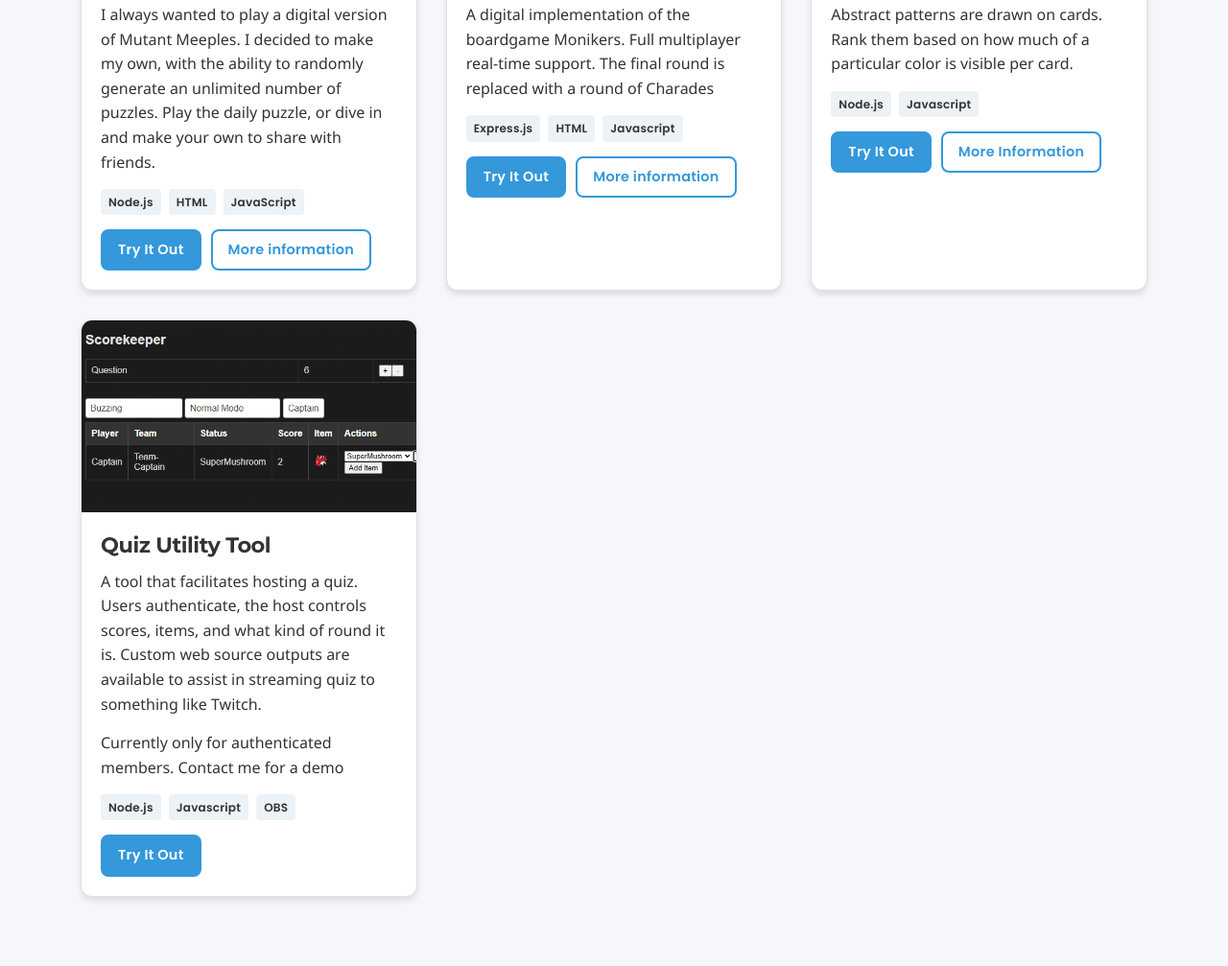
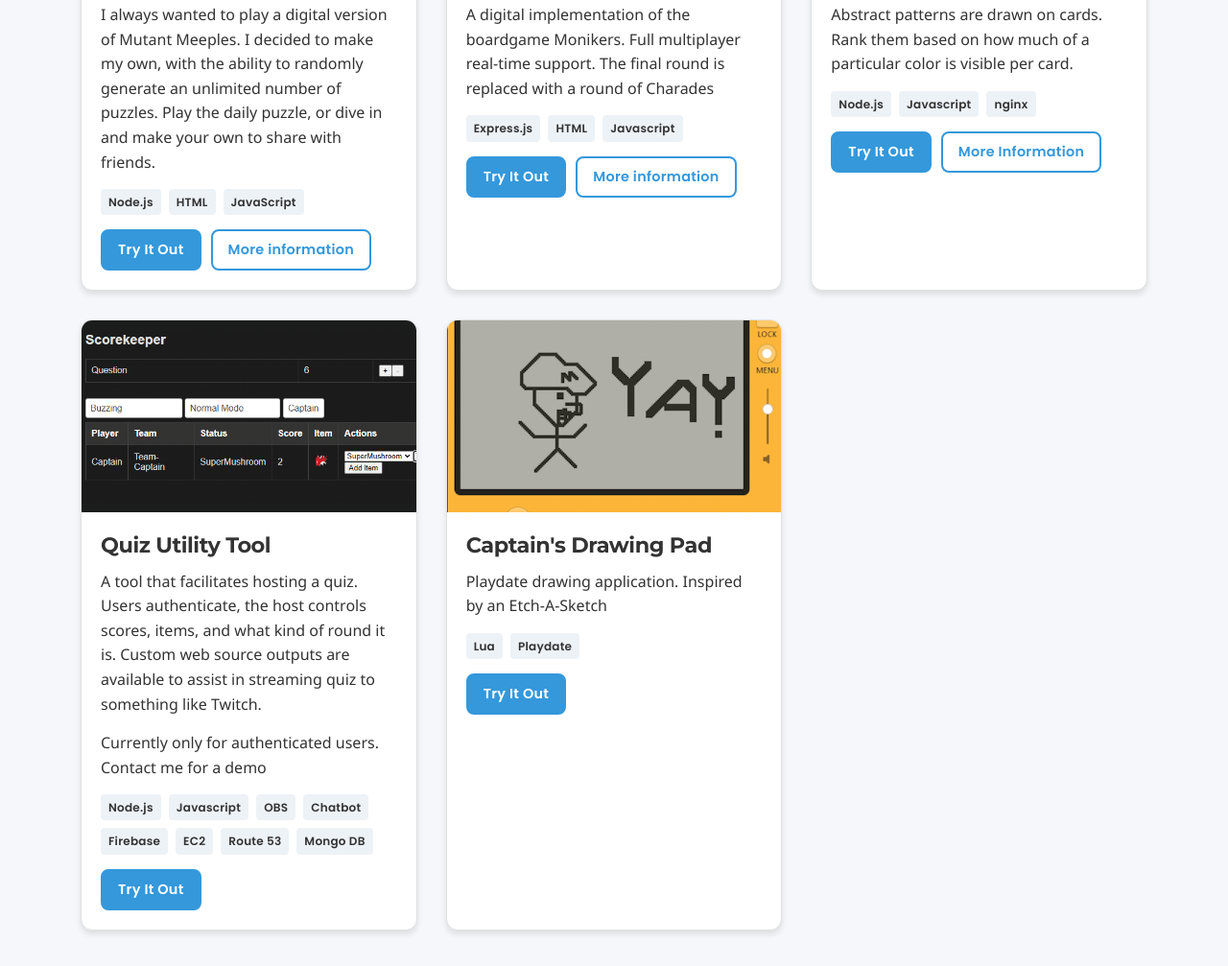
Before and after one commit to kindaworking/portfolio, a website: page public/index.html in a window 1280 px wide. Shown: the part 793-1800 px from the top of the page at 96% size. Drawn offline with Linux system fonts and the light colour scheme.

Commit message:
adding captains drawing pad

```diff
--- a/public/index.html
+++ b/public/index.html
@@ -37,6 +37,7 @@
     <div class="container">
       <h2>Projects</h2>
       <div class="projects-grid">
+
         <!-- Project 1 -->
         <div class="project-card">
           <div class="project-image">
@@ -88,6 +89,7 @@
             <div class="tech-tags">
               <span>Node.js</span>
               <span>Javascript</span>
+              <span>nginx</span>
             </div>
             <div class="project-links">
               <a href="https://colorascension.captainsprojects.com/" class="btn-small">Try It Out</a>
@@ -104,18 +106,41 @@
           <div class="project-info">
             <h3>Quiz Utility Tool</h3>
             <p>A tool that facilitates hosting a quiz. Users authenticate, the host controls scores, items, and what kind of round it is. Custom web source outputs are available to assist in streaming quiz to something like Twitch.</p>
-            <p>Currently only for authenticated members. Contact me for a demo</p>
+            <p>Currently only for authenticated users. Contact me for a demo</p>
             <div class="tech-tags">
               <span>Node.js</span>
               <span>Javascript</span>
               <span>OBS</span>
+              <span>Chatbot</span>
+              <span>Firebase</span>
+              <span>EC2</span>
+              <span>Route 53</span>
+              <span>Mongo DB</span>
             </div>
             <div class="project-links">
               <a href="https://quiz.captainsprojects.com/index.html" class="btn-small">Try It Out</a>
-              <!-- <a href="#" class="btn-small btn-outline">Source Code</a> -->
             </div>
           </div>
         </div>
+
+        <!-- Project 5 -->
+        <div class="project-card">
+            <div class="project-image">
+              <img src="/img/captains-drawing-pad.png" alt="Captain's Drawing Pad Screenshot">
+            </div>
+            <div class="project-info">
+              <h3>Captain's Drawing Pad</h3>
+              <p>Playdate drawing application. Inspired by an Etch-A-Sketch</p>
+              <div class="tech-tags">
+                <span>Lua</span>
+                <span>Playdate</span>
+              </div>
+              <div class="project-links">
+                <a href="https://cap-captain.itch.io/captains-drawing-pad" class="btn-small">Try It Out</a>
+              </div>
+            </div>
+          </div>
+
       </div>
     </div>
   </section>
```
Also changed, not shown: public/img/captains-drawing-pad.png (added).
